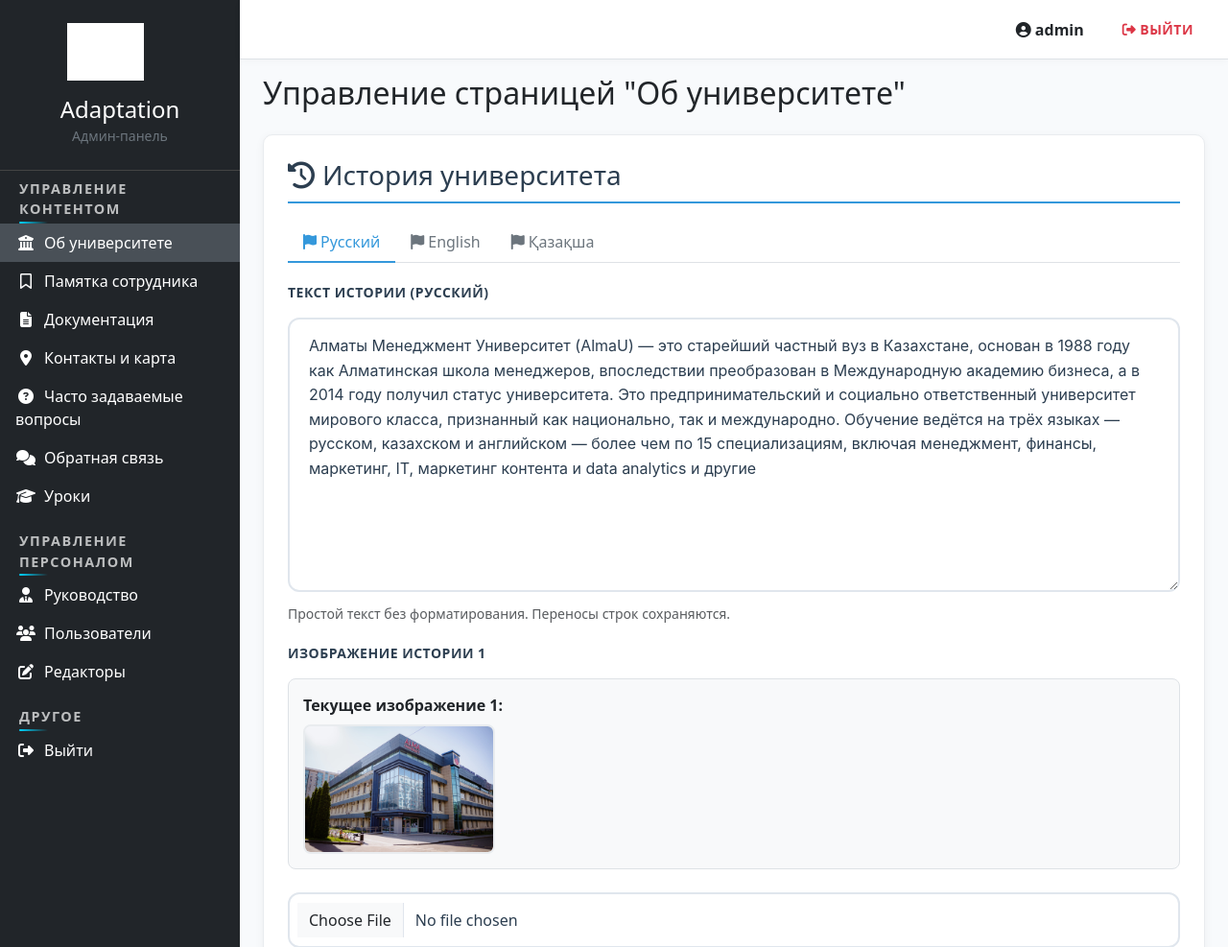
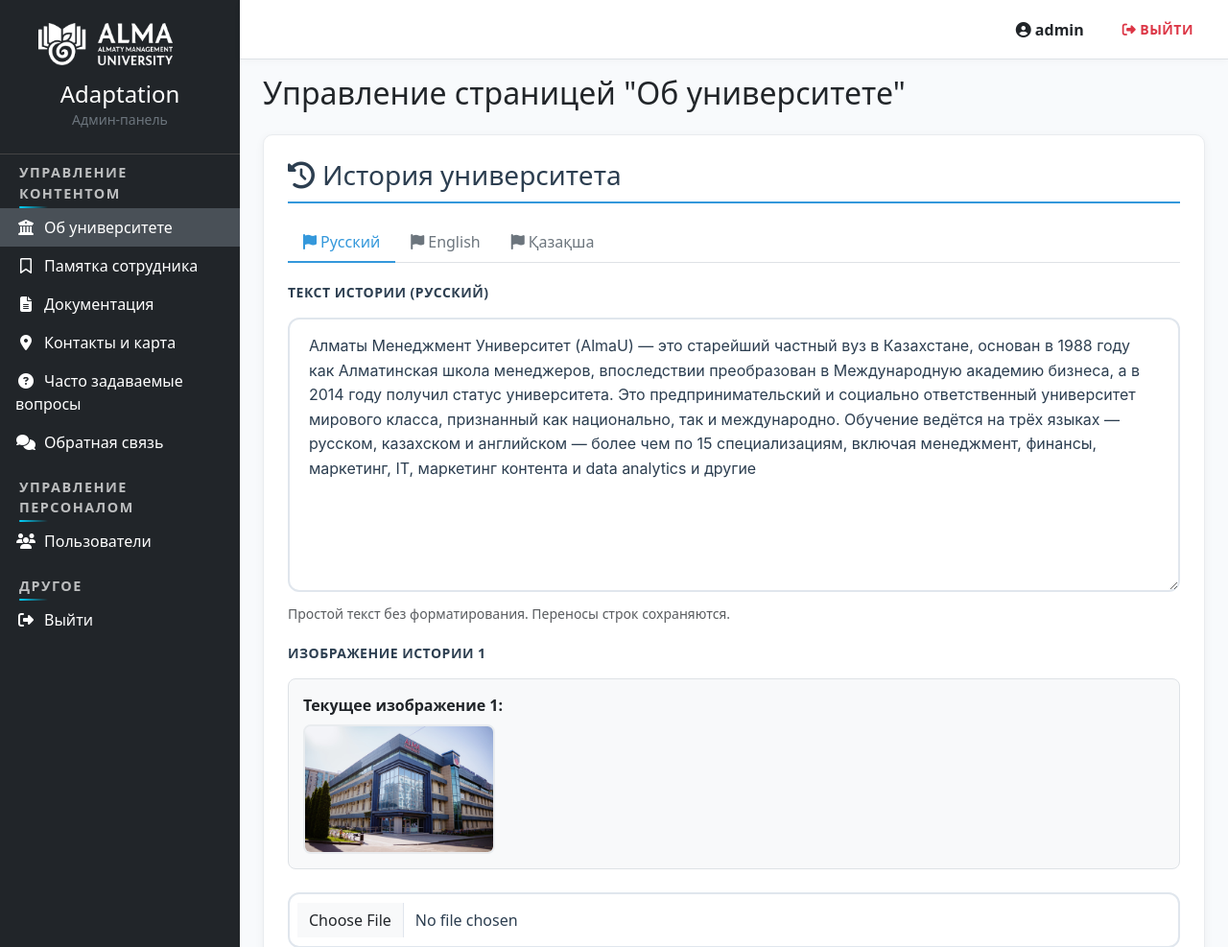
Before and after one commit to timasesh/almau-adaptation, a Django app: page /admin-panel/about/ in a window 1280 px wide. Shown: the top 987 px of the page at 96% size. Run offline with Django 5.2, Linux system fonts and the light colour scheme; a user stored in the database is signed in; data comes from the database, SQL or seed files in the repository; grey boxes are pictures that could not be loaded.

Commit message:
Admin panel: remove Lessons/Leaders/Editors tabs; fix sidebar logo to match admin login

```diff
--- a/main/templates/main/admin/base.html
+++ b/main/templates/main/admin/base.html
@@ -243,7 +243,7 @@
     <nav class="bg-dark text-white" id="sidebar-wrapper">
         <div class="sidebar-heading text-center py-4">
             <div class="logo-container mb-3">
-                <img src="{% static 'images/admin-logo.png' %}" alt="ALMAU Logo" class="admin-logo">
+                <img src="{% static 'images/logo.png' %}" alt="ALMAU Logo" class="admin-logo">
             </div>
             <h4 class="mb-0">Adaptation</h4>
             <small class="text-secondary">Админ-панель</small>
@@ -269,22 +269,15 @@
             <a href="{% url 'main:admin_feedback' %}" class="list-group-item bg-dark text-white {% if active_tab == 'feedback' %}active{% endif %}">
                 <i class="fas fa-comments me-2"></i>Обратная связь
             </a>
-            <a href="{% url 'main:admin_lessons' %}" class="list-group-item bg-dark text-white {% if active_tab == 'lessons' %}active{% endif %}">
-                <i class="fas fa-graduation-cap me-2"></i>Уроки
-            </a>
+
         </div>
 
         <div class="sidebar-section-title">Управление персоналом</div>
         <div class="list-group list-group-flush mb-2">
-            <a href="{% url 'main:admin_leaders' %}" class="list-group-item bg-dark text-white {% if active_tab == 'leaders' %}active{% endif %}">
-                <i class="fas fa-user-tie me-2"></i>Руководство
-            </a>
             <a href="{% url 'main:admin_users' %}" class="list-group-item bg-dark text-white {% if active_tab == 'users' %}active{% endif %}">
                 <i class="fas fa-users me-2"></i>Пользователи
             </a>
-            <a href="{% url 'main:admin_editors' %}" class="list-group-item bg-dark text-white {% if active_tab == 'editors' %}active{% endif %}">
-                <i class="fas fa-edit me-2"></i>Редакторы
-            </a>
+
         </div>
 
         <div class="sidebar-section-title">Другое</div>
```
